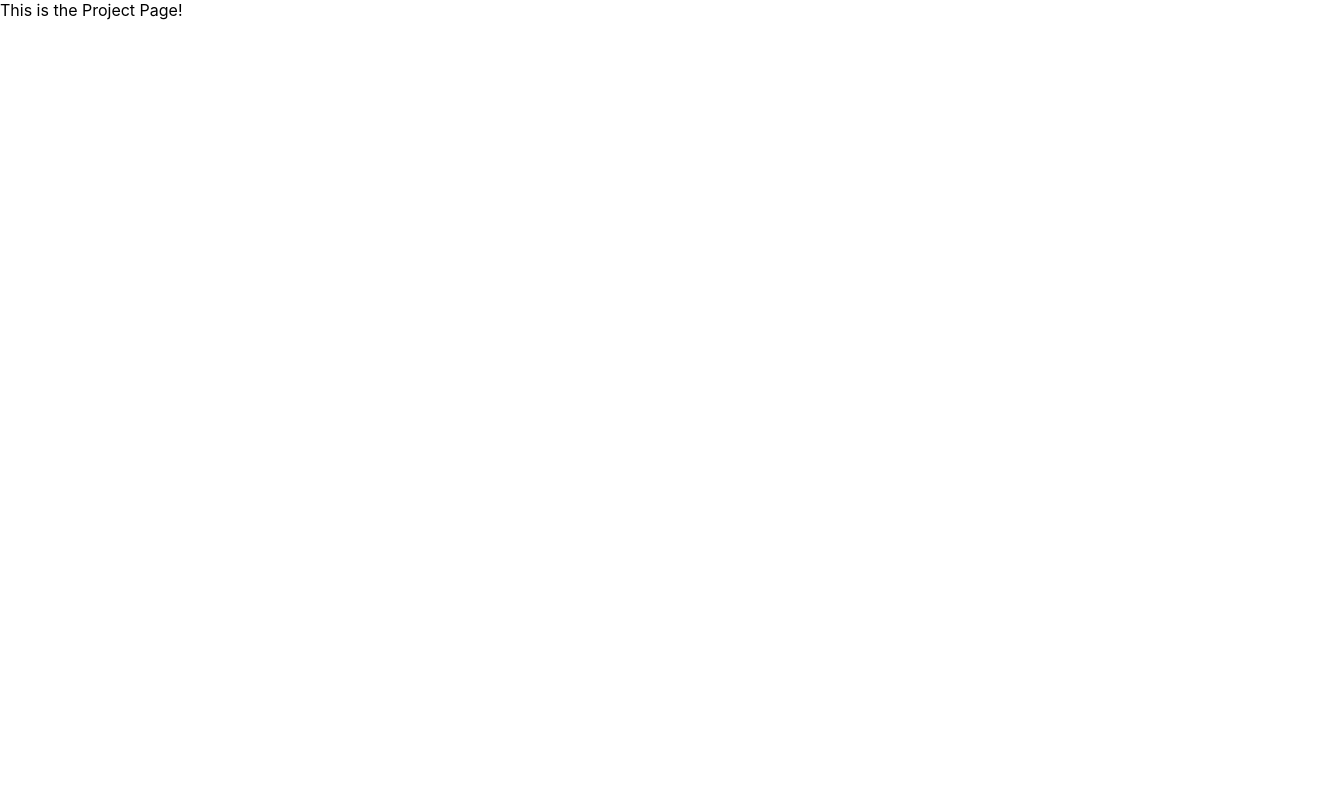
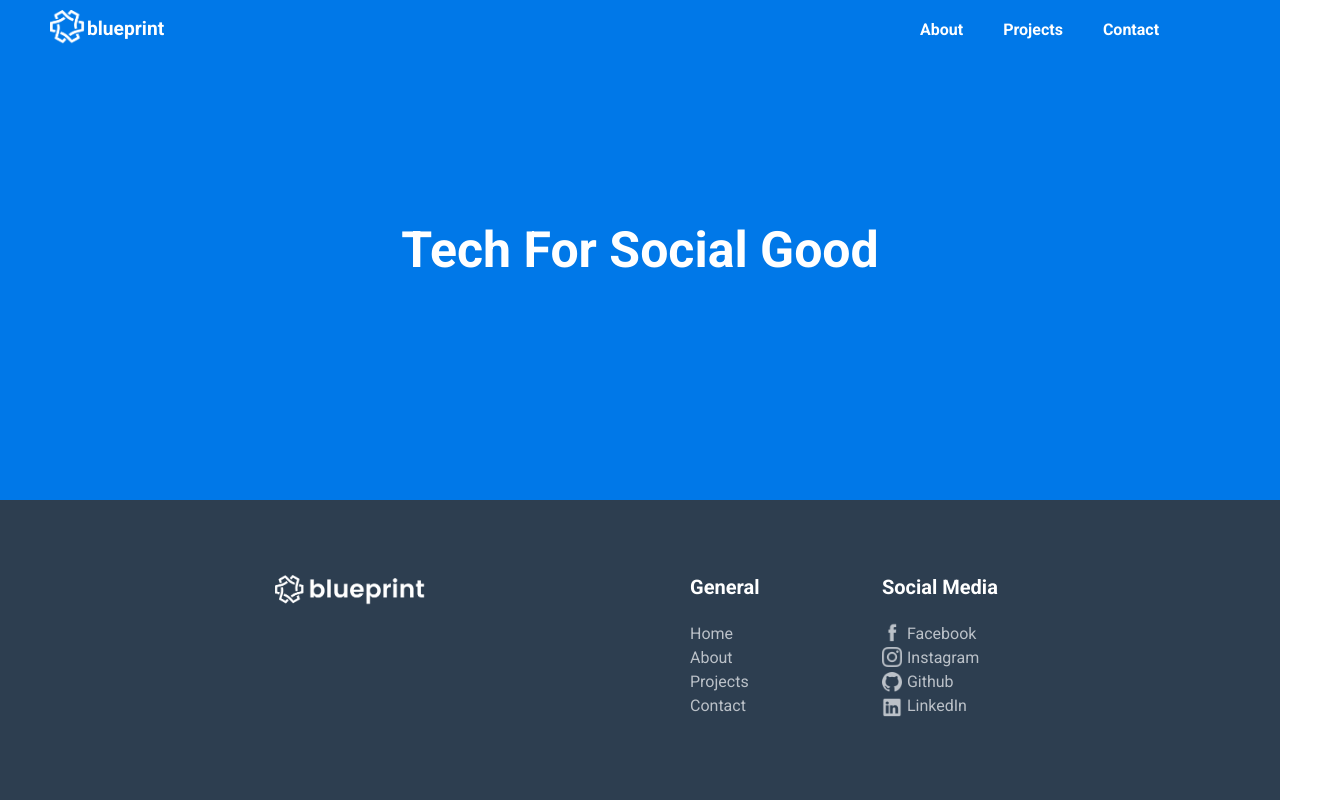
Before and after one commit to blueprintatuci/blueprintatuci.github.io, a React (Create React App) app in the folder website/: page /project in a window 1280 px wide. Shown: the top 800 px of the page, 1330 px wide, since content can reach past the window. Built offline with nearby package versions, Linux system fonts and the light colour scheme.

Commit message:
Added header, footer, and navbar to pages

```diff
--- a/website/src/components/About/About.js
+++ b/website/src/components/About/About.js
@@ -1,8 +1,17 @@
 import React from "react";
 import "./About.css";
 import "../../base.css";
-//import { makeStyles } from "@material-ui/core/styles";
+import Header from "../Page/Header";
+import Navbar from "../Page/Navbar";
+import Footer from "../Page/Footer";
+function About() {
+  return (
+    <div className='About'>
+      <Navbar />
+      <Header />
+      <Footer />
+    </div>
+  );
+}
 
-export default function About() {
-  return <div className='about'>This is the About Page!</div>;
-}
+export default About;
--- a/website/src/components/Project/Project.js
+++ b/website/src/components/Project/Project.js
@@ -1,7 +1,17 @@
 import React from "react";
 import "../../base.css";
-//import { makeStyles } from "@material-ui/core/styles";
+import Header from "../Page/Header";
+import Navbar from "../Page/Navbar";
+import Footer from "../Page/Footer";
 
-export default function Project() {
-  return <div className='project'>This is the Project Page!</div>;
+function Project() {
+  return (
+    <div className='Project'>
+      <Navbar />
+      <Header />
+      <Footer />
+    </div>
+  );
 }
+
+export default Project;
```
